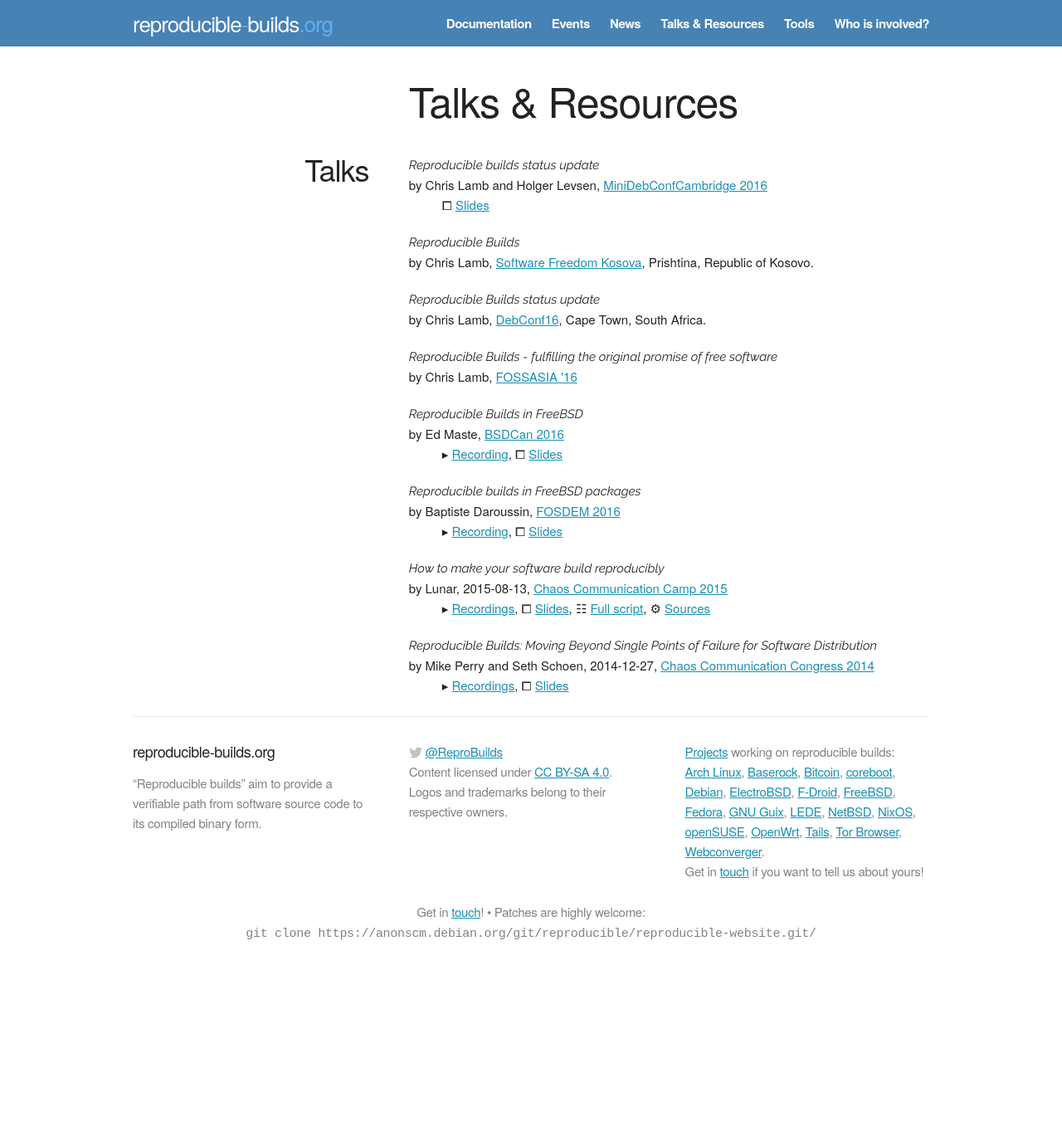
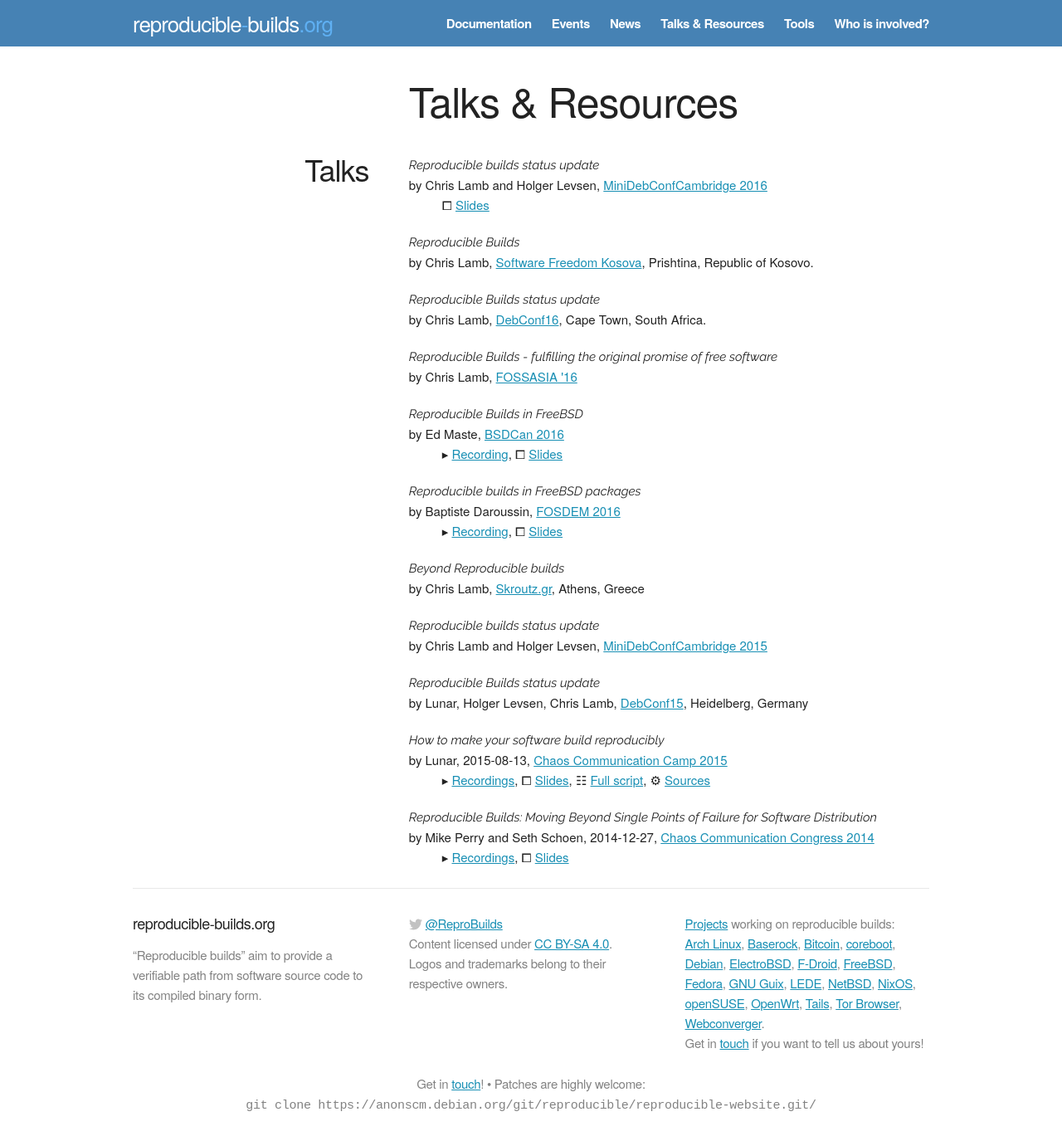
Before and after one commit to prototypefund/reproducible-website, a Jekyll site: the page built from resources.html, in a window 1280 px wide. Shown: the whole page at 83% size. Built offline with Jekyll 4.4.1, drawn with Linux system fonts in a browser that asks for light colours; some web fonts are replaced; before the commit the page ends 1168 px from its top, so only the background shows below that.

Commit message:
Add Debconf15, Skroutz.gz and MiniDebconfCambridge15 talks to resouces page.

```diff
--- a/resources.html
+++ b/resources.html
@@ -52,6 +52,24 @@ permalink: /resources/
         &#10720; <a href="https://archive.fosdem.org/2016/schedule/event/reproducible_freebsd_packages/attachments/slides/1170/export/events/attachments/reproducible_freebsd_packages/slides/1170/reproducible_builds_freebsd">Slides</a>
       </dd>
       <dt>
+        <em>Beyond Reproducible builds</em><br />
+        by Chris Lamb, <a href="https://skroutz.gr">Skroutz.gr</a>, Athens, Greece
+      </dt>
+      <dd>
+      </dd>
+      <dt>
+        <em>Reproducible builds status update</em><br />
+        by Chris Lamb and Holger Levsen, <a href="https://wiki.debian.org/DebianEvents/gb/2015/MiniDebConfCambridge">MiniDebConfCambridge 2015</a>
+      </dt>
+      <dd>
+      </dd>
+      <dt>
+        <em>Reproducible Builds status update</em><br />
+        by Lunar, Holger Levsen, Chris Lamb, <a href="https://debconf15.debconf.org">DebConf15</a>, Heidelberg, Germany
+      </dt>
+      <dd>
+      </dd>
+      <dt>
         <em>How to make your software build reproducibly</em><br />
         by Lunar, 2015-08-13, <a href="https://events.ccc.de/camp/2015/">Chaos Communication Camp 2015</a>
       </dt>
```
